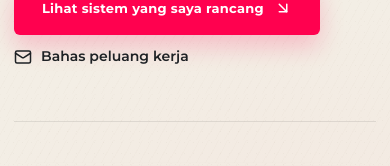
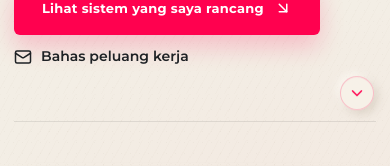
Before and after one commit to LordKarbit/portofolio, a Next.js app: page / in a window 390 px wide. Shown: the part 688-854 px from the top of the page. Built offline with nearby package versions, Linux system fonts and the light colour scheme; no server answers; the database is empty.

Commit message:
Add mobile hero scroll cue

```diff
--- a/app/globals.css
+++ b/app/globals.css
@@ -514,12 +514,14 @@ main { overflow: clip; }
 .header-actions > .button:hover { color: #fff; background: var(--gradient-hover); }
 
 .hero {
+  position: relative;
   min-height: 810px;
   padding-block: 96px 112px;
   grid-template-columns: 1.15fr 0.85fr;
   gap: 70px;
   border-bottom: 1px solid var(--line);
 }
+.scroll-cue { display: none; }
 .hero-copy { min-width: 0; }
 .kicker,
 .eyebrow,
@@ -1011,6 +1013,23 @@ a.quick-icon:hover { color: #fff; background: var(--gradient-hover); transform:
   .hero-actions { margin-top: 8px; gap: 10px; }
   .hero-actions { align-items: flex-start; }
   .hero-quick-links { display: none; }
+  .scroll-cue {
+    position: absolute;
+    right: 2px;
+    bottom: 14px;
+    z-index: 4;
+    width: 34px;
+    height: 34px;
+    display: grid;
+    place-items: center;
+    border: 1px solid rgba(255, 1, 79, 0.22);
+    border-radius: 50%;
+    color: var(--accent);
+    background: rgba(248, 242, 233, 0.78);
+    box-shadow: 4px 4px 10px rgba(190, 179, 162, 0.42), -3px -3px 9px rgba(255, 252, 247, 0.72);
+    backdrop-filter: blur(8px);
+    animation: scroll-cue-float 1.8s ease-in-out infinite;
+  }
   .portrait-wrap { min-height: 292px; }
   .portrait-card { width: 100%; height: calc(100% + 22px); }
   .portrait-label { gap: 9px; padding: 10px 12px; }
@@ -1069,6 +1088,11 @@ main[lang="zh-CN"] .about-copy > p:not(.eyebrow),
 main[lang="zh-CN"] .timeline-summary,
 main[lang="zh-CN"] .timeline-card li { line-height: 1.9; }
 
+@keyframes scroll-cue-float {
+  0%, 100% { transform: translateY(0); }
+  50% { transform: translateY(4px); }
+}
+
 @media (prefers-reduced-motion: reduce) {
   *, *::before, *::after {
     animation-duration: 0.01ms !important;
--- a/app/page.tsx
+++ b/app/page.tsx
@@ -14,6 +14,7 @@ import {
   BriefcaseBusiness,
   ChartNoAxesCombined,
   Check,
+  ChevronDown,
   Code2,
   FileDown,
   Layers3,
@@ -170,9 +171,13 @@ export default async function HomePage({ searchParams }: HomePageProps) {
             <div><span>{copy.hero.based}</span><strong>{copy.hero.location}</strong></div>
           </div>
         </div>
+
+        <a className="scroll-cue" href="#proof" aria-label={copy.hero.scroll}>
+          <ChevronDown size={18} aria-hidden="true" />
+        </a>
       </section>
 
-      <section className="proof-bar" aria-label={copy.proofAria}>
+      <section className="proof-bar" id="proof" aria-label={copy.proofAria}>
         <div className="shell proof-grid">
           {proofPoints.map((item, index) => {
             const Icon = proofIcons[index] ?? Sparkles;
--- a/lib/localization.ts
+++ b/lib/localization.ts
@@ -33,6 +33,7 @@ export const uiCopy = {
       location: "Sidoarjo, Indonesia",
       photo: "Foto profesional Samsul Arifin",
       photoRegion: "Foto Samsul Arifin",
+      scroll: "Gulir ke pencapaian berikutnya",
       whatsapp: "Halo Samsul, saya melihat portofolio Anda dan ingin membahas peluang kolaborasi.",
     },
     proofAria: "Ringkasan pencapaian",
@@ -61,6 +62,7 @@ export const uiCopy = {
       location: "Sidoarjo, Indonesia",
       photo: "Professional portrait of Samsul Arifin",
       photoRegion: "Portrait of Samsul Arifin",
+      scroll: "Scroll to selected results",
       whatsapp: "Hi Samsul, I found your portfolio and would like to discuss a potential collaboration.",
     },
     proofAria: "Selected results",
@@ -89,6 +91,7 @@ export const uiCopy = {
       location: "印度尼西亚 泗水周边",
       photo: "Samsul Arifin 职业形象照",
       photoRegion: "Samsul Arifin 形象照",
+      scroll: "向下浏览代表性成果",
       whatsapp: "你好 Samsul，我看过你的作品集，希望和你讨论合作机会。",
     },
     proofAria: "代表性成果",
```
